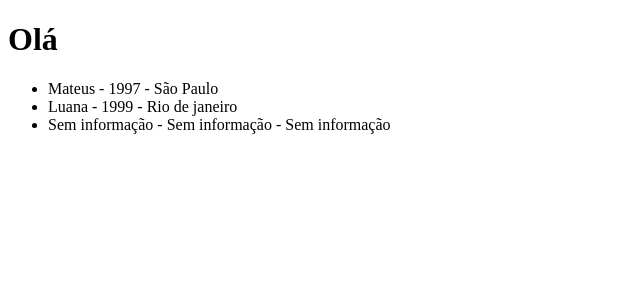
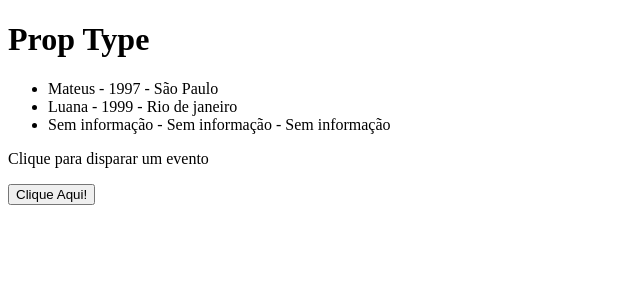
Before and after one commit to oharaju/prop-type, a React (Create React App) app: page / in a window 1280 px wide. Shown: the top 300 px of the page, without its empty margins (0-640 px from the left). Built offline with nearby package versions, Linux system fonts and the light colour scheme.

Commit message:
feat(button): add event button using props

```diff
--- a/src/App.js
+++ b/src/App.js
@@ -1,9 +1,13 @@
 import { CadastroPessoa } from "./components/CadastroPessoa";
+import Button  from './components/Button';
 
 function App() {
   return (
-    <CadastroPessoa/>
-  );
+    <>
+      <CadastroPessoa/>
+      <Button/>
+    </>
+  )
 }
 
 export default App;
--- /dev/null
+++ b/src/components/Button/index.jsx
@@ -0,0 +1,17 @@
+import PropButton from '../PropButton'
+
+function Button() {
+
+  function ShowEvent() {
+    console.log(`Evento acionado`)
+  }
+
+  return(
+    <>
+      <p>Clique para disparar um evento</p>
+      <PropButton event={ShowEvent} text="Clique Aqui!"/>
+    </>
+  )
+}
+
+export default Button;
--- a/src/components/CadastroPessoa/index.jsx
+++ b/src/components/CadastroPessoa/index.jsx
@@ -2,7 +2,7 @@ import DadosPessoa from "../DadosPessoa"
 
 export const CadastroPessoa = () => (
   <div>
-    <h1>Olá</h1>
+    <h1>Prop Type</h1>
     <ul>
       <DadosPessoa nome="Mateus" ano_nascimento="1997" cidade="São Paulo" />
       <DadosPessoa nome="Luana" ano_nascimento="1999" cidade="Rio de janeiro" />
--- a/src/components/DadosPessoa/index.jsx
+++ b/src/components/DadosPessoa/index.jsx
@@ -1,11 +1,7 @@
 import PropTypes from 'prop-types';
 
 function DadosPessoa({nome, ano_nascimento, cidade}) {
-  return(
-    <>
-      <li>{nome} - {ano_nascimento} - {cidade}</li>
-    </>
-  )
+  return <li>{nome} - {ano_nascimento} - {cidade}</li>
 }
 
 DadosPessoa.propTypes = {
--- /dev/null
+++ b/src/components/PropButton/index.jsx
@@ -0,0 +1,5 @@
+function PropButton(props) {
+  return <button onClick={props.event}>{props.text}</button>
+}
+
+export default PropButton;
```
